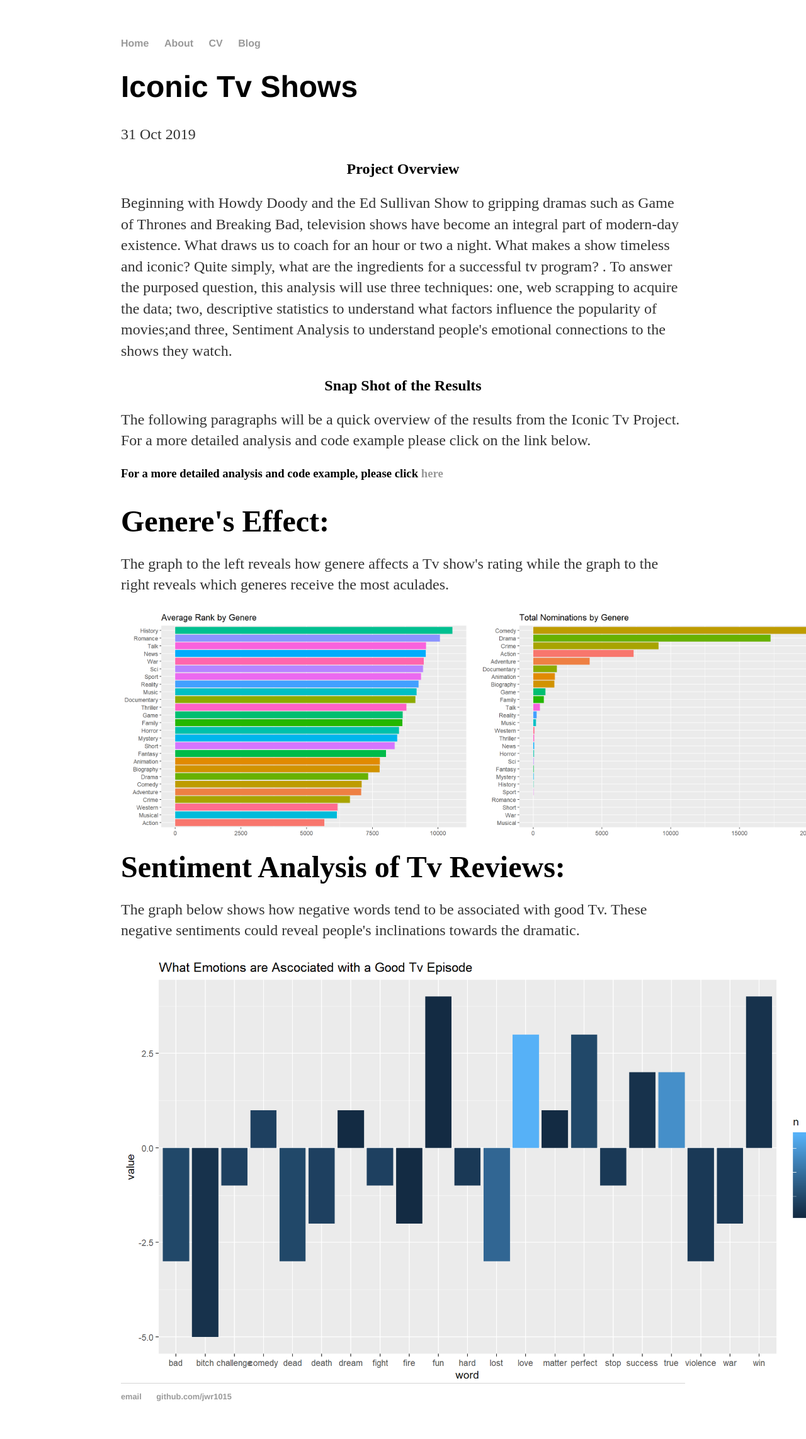
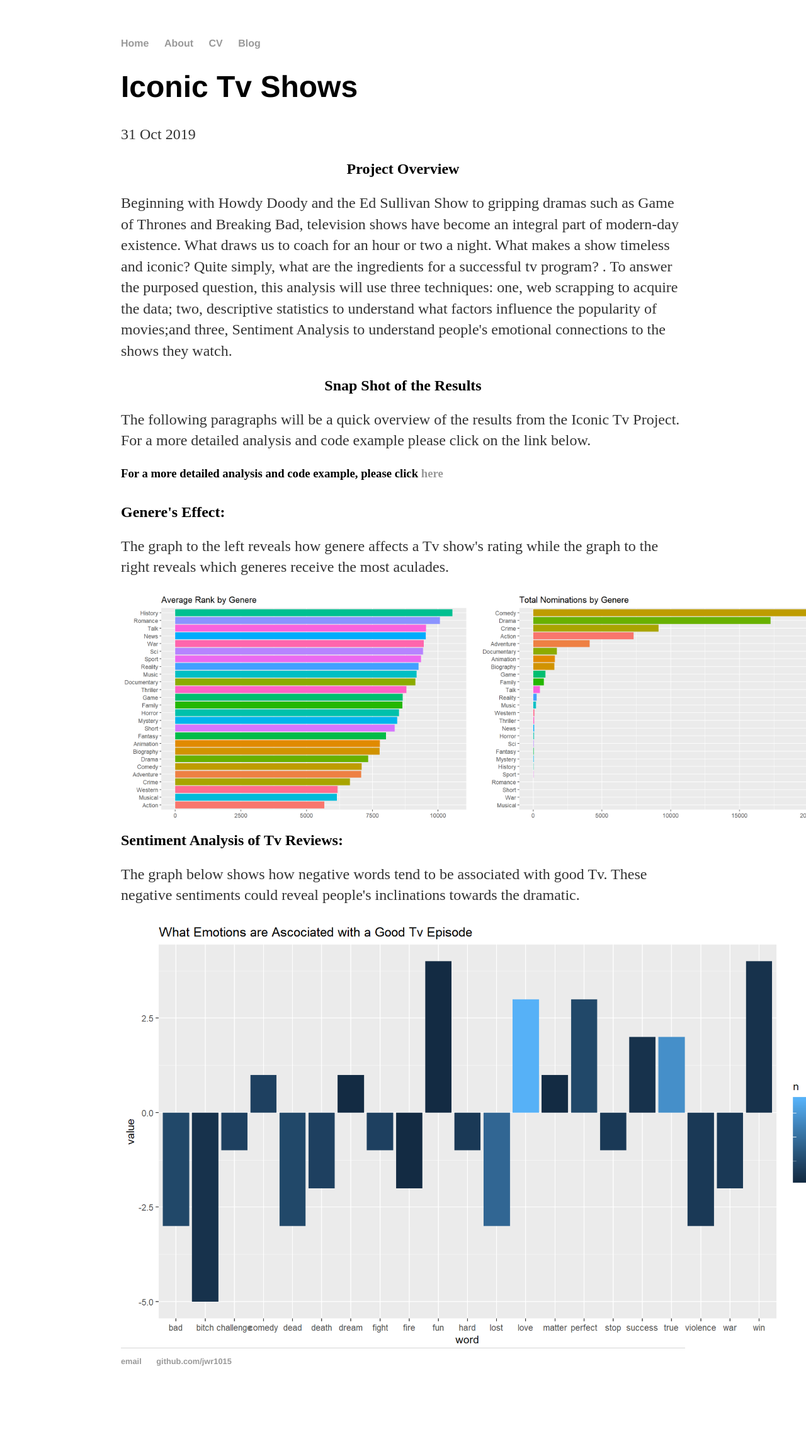
Before and after one commit to jwr1015/jwr1015.github.io, a Jekyll site: the page built from _posts/2019-10-31-Scraping_sentimental_tv.html, in a window 1280 px wide. Shown: the whole page at 63% size. Built offline with Jekyll 4.4.1, drawn with Linux system fonts in a browser that asks for light colours; after the commit the page ends 2229 px from its top, so only the background shows below that.

Commit message:
Update 2019-10-31-Scraping_sentimental_tv.html

```diff
--- a/_posts/2019-10-31-Scraping_sentimental_tv.html
+++ b/_posts/2019-10-31-Scraping_sentimental_tv.html
@@ -20,14 +20,14 @@
 <strong><h3>For a more detailed analysis and code example, please click
 <a href="https://jwr1015.github.io/markdown_links/scrapy_markdown.html">here</a></h3></strong>
 <br>
- <font size="7"><strong>Genere's Effect:</strong> </font>
+ <font size="5"><strong>Genere's Effect:</strong> </font>
 <p>
 The graph to the left reveals how genere affects a Tv
 show's rating while the graph to the right reveals which generes receive the most aculades.
 </p>
 <img src="https://github.com/jwr1015/jwr1015.github.io/blob/master/images/movie_.PNG?raw=true">
 <br>
-<font size="7"><strong>Sentiment Analysis of Tv Reviews:</strong></font>
+<font size="5"><strong>Sentiment Analysis of Tv Reviews:</strong></font>
 <p>
 The graph below shows how negative words tend to be associated with good Tv.
 These negative sentiments could reveal people's inclinations towards the dramatic.
```
